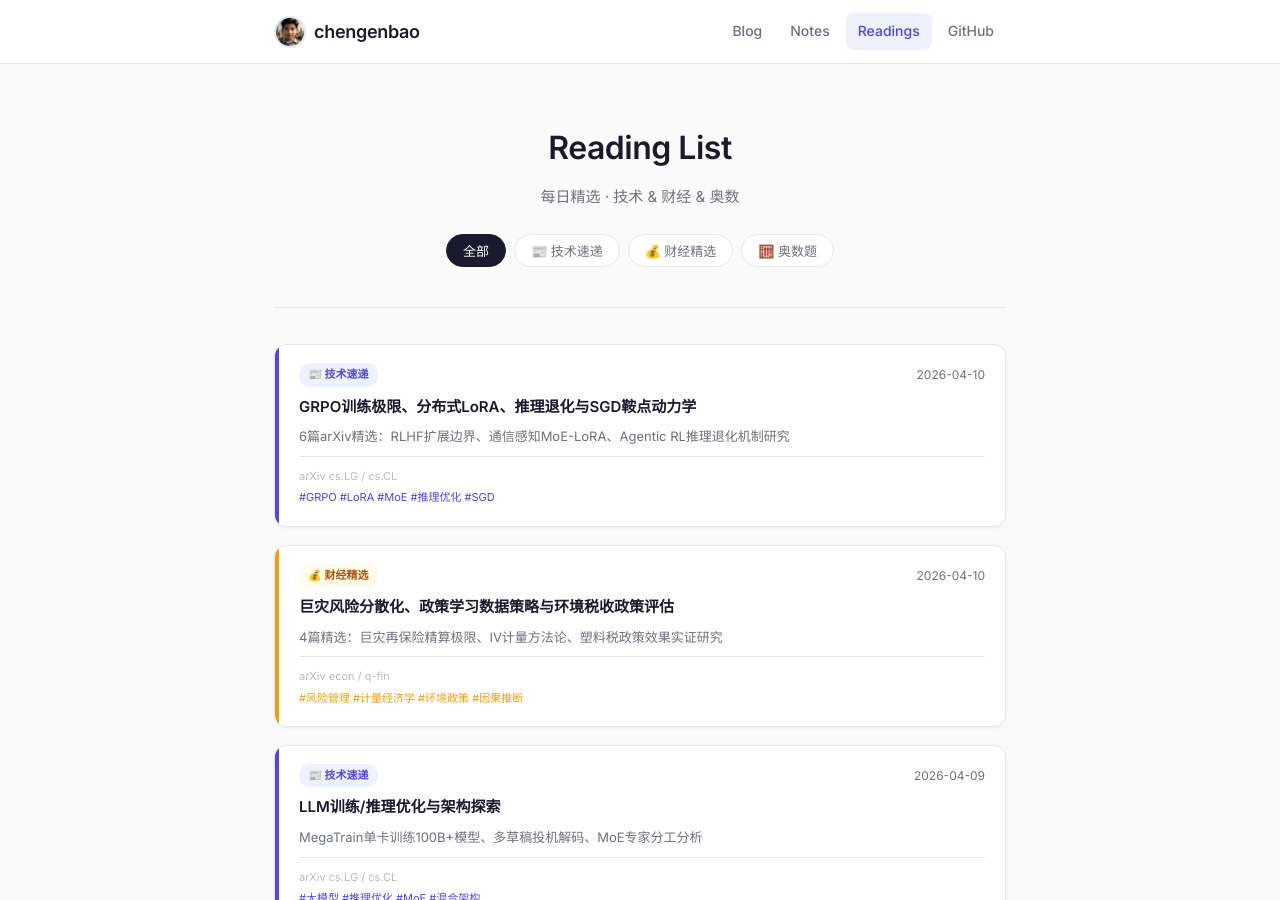
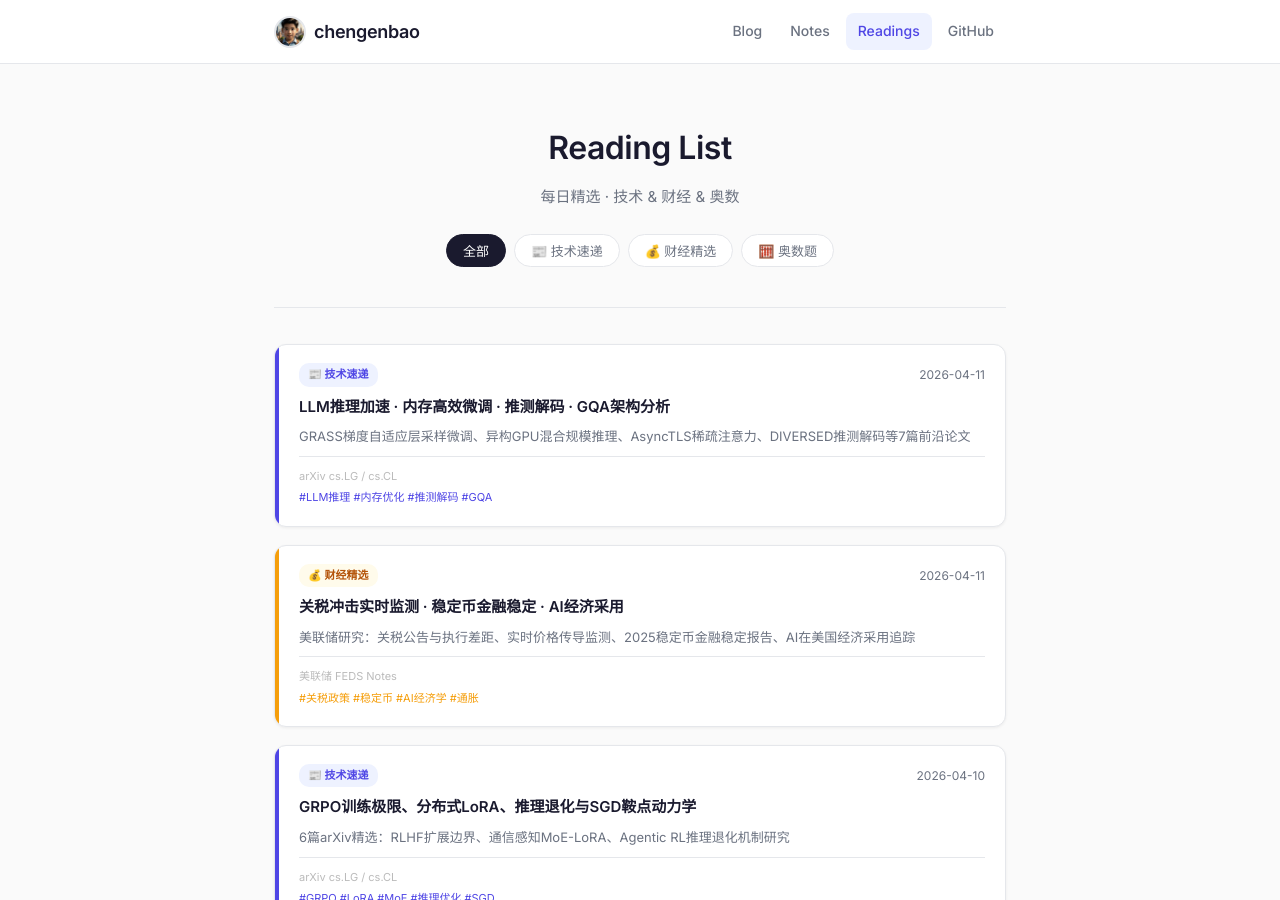
Before and after one commit to chengenbao/chengenbao.github.io, a Jekyll site: the page built from reading-list/index.md, in a window 1280 px wide and 900 px high. Built offline with Jekyll 4.4.1, drawn with Linux system fonts in a browser that asks for light colours.

Commit message:
Add reading list cards 2026-04-11

```diff
--- a/reading-list/index.md
+++ b/reading-list/index.md
@@ -18,6 +18,36 @@ permalink: /reading-list/
   </div>
 
   <div class="rl-grid">
+<a class="rl-card tech" href="/reading-list/2026-04-11-tech-daily/">
+  <div class="rl-accent"></div>
+  <div class="rl-body">
+    <div class="rl-top">
+      <span class="rl-badge tech">📰 技术速递</span>
+      <time>2026-04-11</time>
+    </div>
+    <h2>LLM推理加速 · 内存高效微调 · 推测解码 · GQA架构分析</h2>
+    <p>GRASS梯度自适应层采样微调、异构GPU混合规模推理、AsyncTLS稀疏注意力、DIVERSED推测解码等7篇前沿论文</p>
+    <div class="rl-meta">
+      <span class="rl-source">arXiv cs.LG / cs.CL</span>
+      <span class="rl-tags">#LLM推理 #内存优化 #推测解码 #GQA</span>
+    </div>
+  </div>
+</a>
+<a class="rl-card finance" href="/reading-list/2026-04-11-finance-daily/">
+  <div class="rl-accent"></div>
+  <div class="rl-body">
+    <div class="rl-top">
+      <span class="rl-badge finance">💰 财经精选</span>
+      <time>2026-04-11</time>
+    </div>
+    <h2>关税冲击实时监测 · 稳定币金融稳定 · AI经济采用</h2>
+    <p>美联储研究：关税公告与执行差距、实时价格传导监测、2025稳定币金融稳定报告、AI在美国经济采用追踪</p>
+    <div class="rl-meta">
+      <span class="rl-source">美联储 FEDS Notes</span>
+      <span class="rl-tags">#关税政策 #稳定币 #AI经济学 #通胀</span>
+    </div>
+  </div>
+</a>
 <a class="rl-card tech" href="/reading-list/2026-04-10-tech-daily/">
   <div class="rl-accent"></div>
   <div class="rl-body">
```
